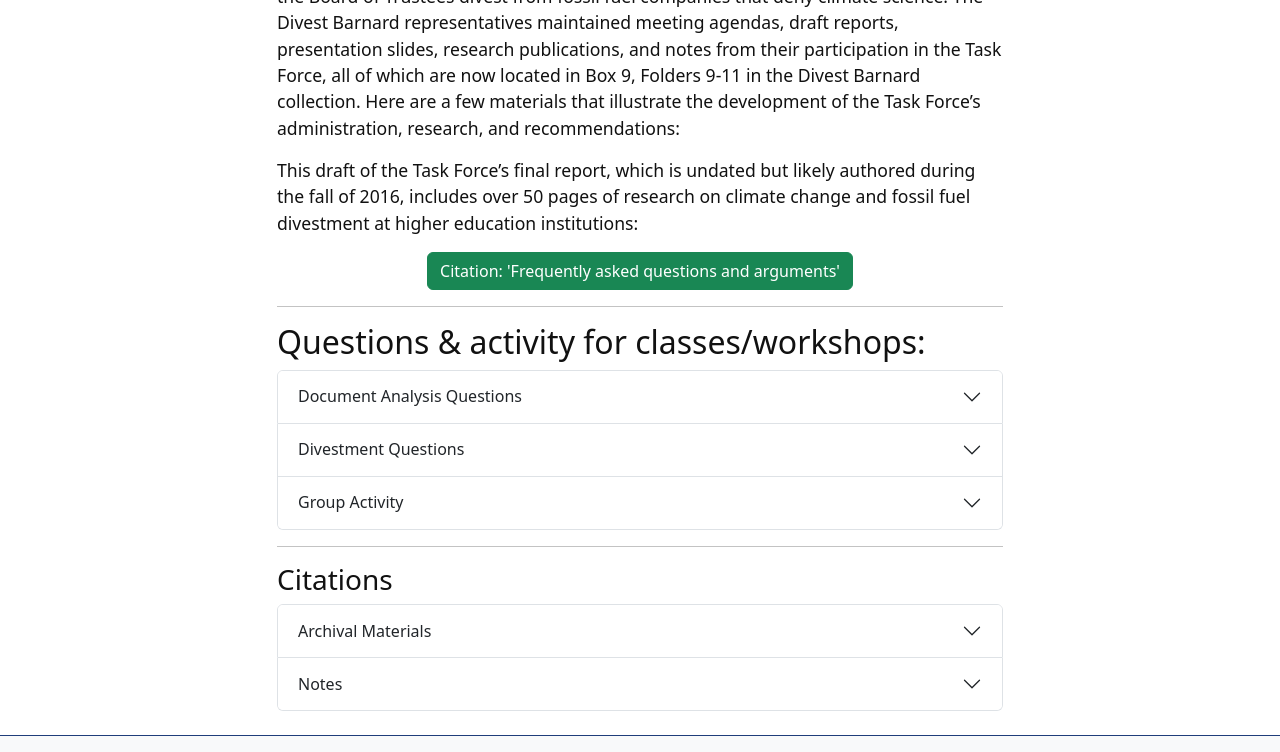
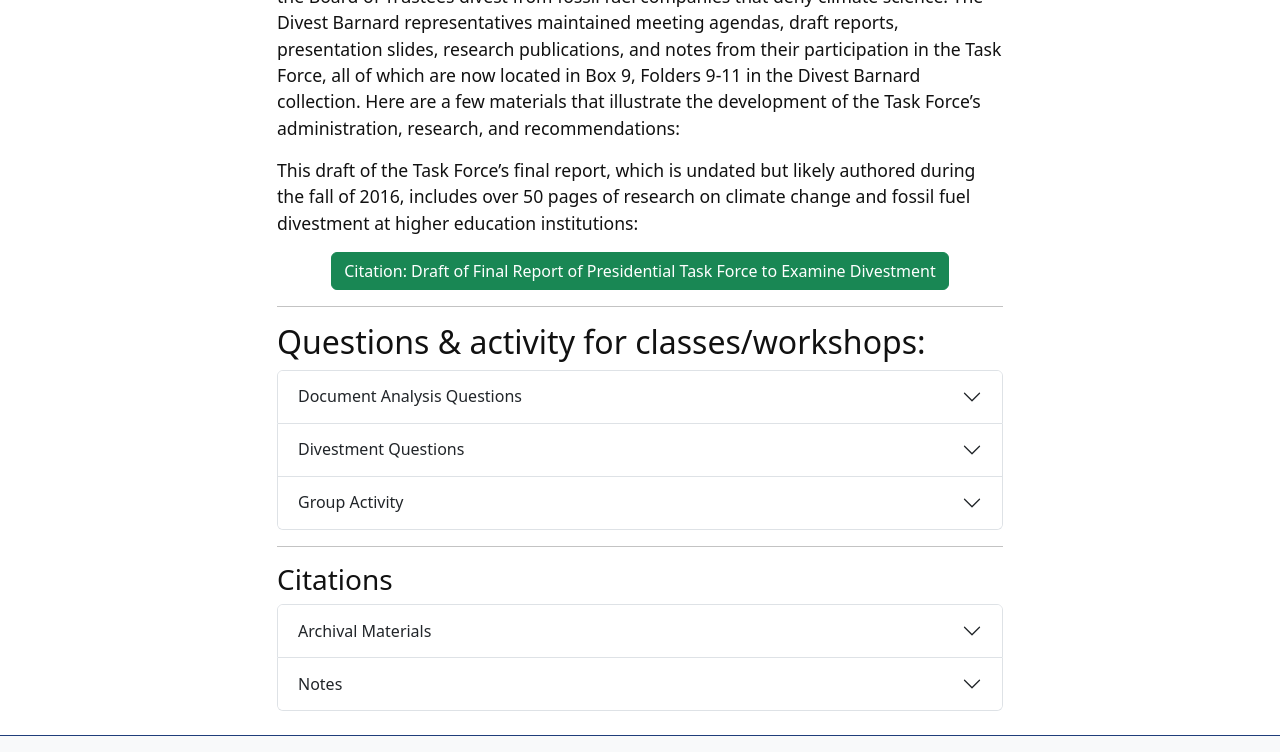
Before and after one commit to katelynautumn28/ddd-research-guide, a Jekyll site: the page built from content/2-lesson.md, in a window 1280 px wide and 900 px high, scrolled down 7683 px, cut to the strip 0-752 px from the top of the window. Built offline with Jekyll 4.4.1, drawn with Linux system fonts in a browser that asks for light colours.

Commit message:
Update 2-lesson.md

```diff
--- a/content/2-lesson.md
+++ b/content/2-lesson.md
@@ -147,7 +147,7 @@ This draft of the Task Force's final report, which is undated but likely authore
 <div id="my-pdf10"></div>
 <script src="https://unpkg.com/pdfobject"></script>
 <script>PDFObject.embed("https://katelynautumn28.github.io/ddd-research-guide/images/BC37-35_Box1_Folder9_2016-07-29.pdf", "#my-pdf10");</script>
-{% include modal.html button="Citation: 'Frequently asked questions and arguments'" color="success" title="Citation9" text="Draft of Final Report of Presidential Task Force to Examine Divestment, undated. Barnard College Presidential Task Force to Examine Divestment Administrative, Reports, and Other Materials, 2016 - 2017, Box: 1, Folder: 9. Divest Barnard, BC37-35. Barnard Archives and Special Collections." %}
+{% include modal.html button="Citation: Draft of Final Report of Presidential Task Force to Examine Divestment" color="success" title="Citation9" text="Draft of Final Report of Presidential Task Force to Examine Divestment, undated. Barnard College Presidential Task Force to Examine Divestment Administrative, Reports, and Other Materials, 2016 - 2017, Box: 1, Folder: 9. Divest Barnard, BC37-35. Barnard Archives and Special Collections." %}
 
 
 
```
